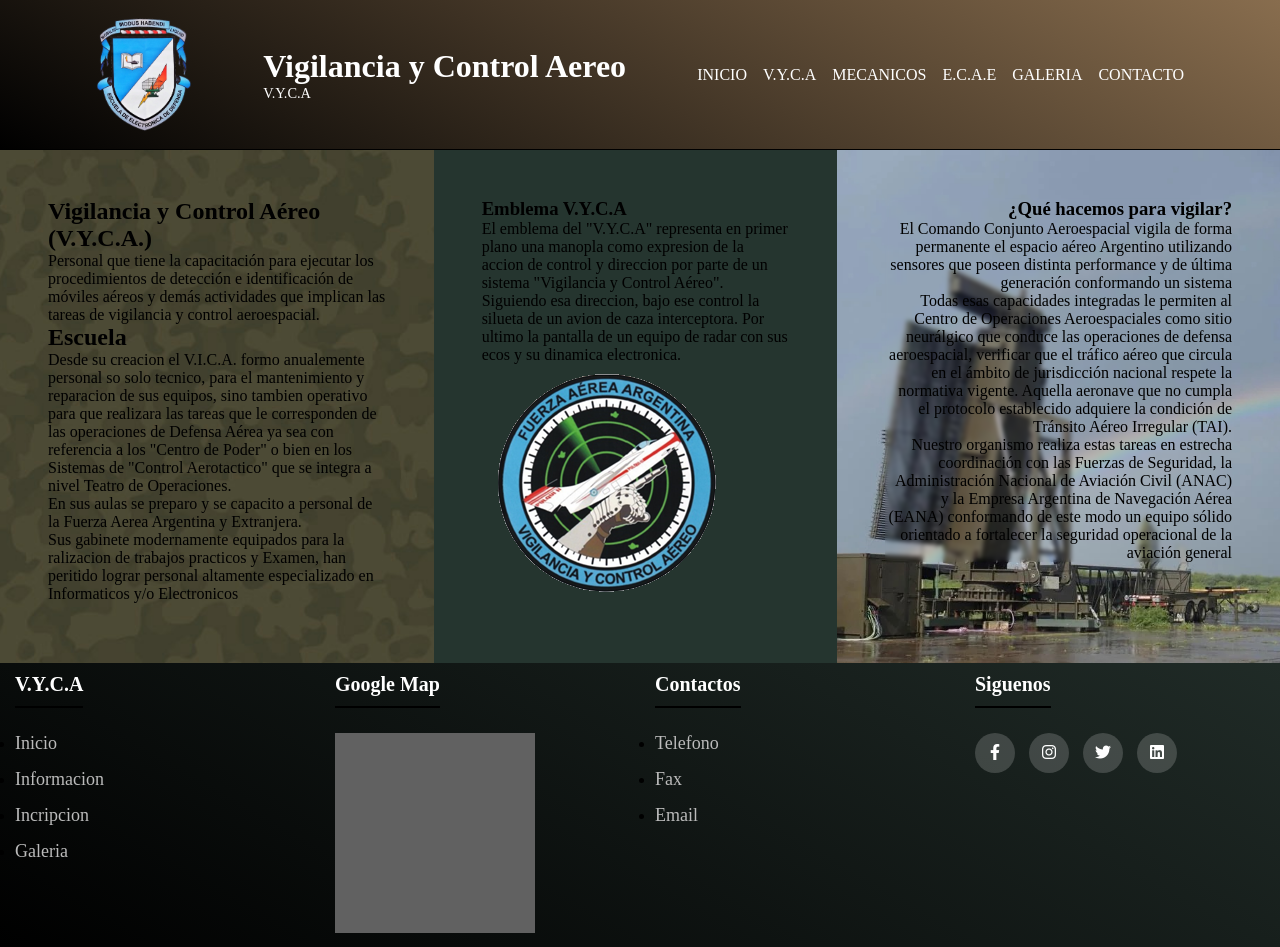
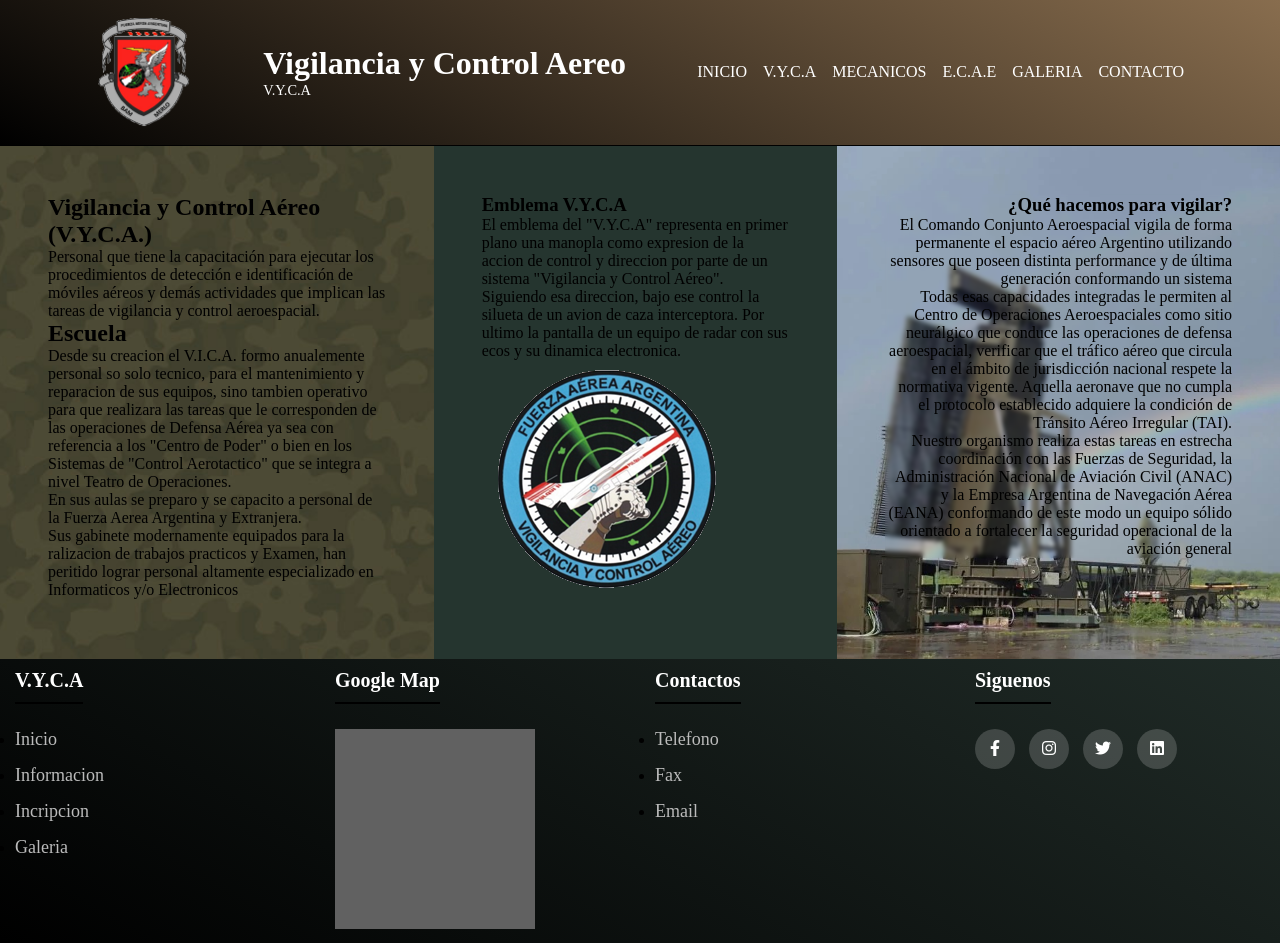
Before and after one commit to Gauna-Wolf/terminado, a plain HTML site: page Paginas/vyca.html in a window 1280 px wide. Drawn offline with Linux system fonts and the light colour scheme; grey boxes are pictures that could not be loaded.

Commit message:
cambio logo de las Pag

```diff
--- a/Paginas/vyca.html
+++ b/Paginas/vyca.html
@@ -13,7 +13,7 @@
 
 <body>
     <header class="header">
-        <img class="logo-imagen" src="../imge/Escuela1.png" alt="escudo-escuela">
+        <img class="logo-imagen" src="../imge/galeria/icono.png" alt="escudo-escuela">
             <div class="logo">
                 <p class="logo-titulo">Vigilancia y Control Aereo</p>
                 <p class="logo-slogan">V.Y.C.A</p>
```
Also changed, not shown: Paginas/ecae.html (+1 -1 lines), Paginas/mecanicos.html (+1 -1 lines), imge/ECAE icono.png (added), imge/galeria/icono.png (added), imge/scudo_meca.png (added).
